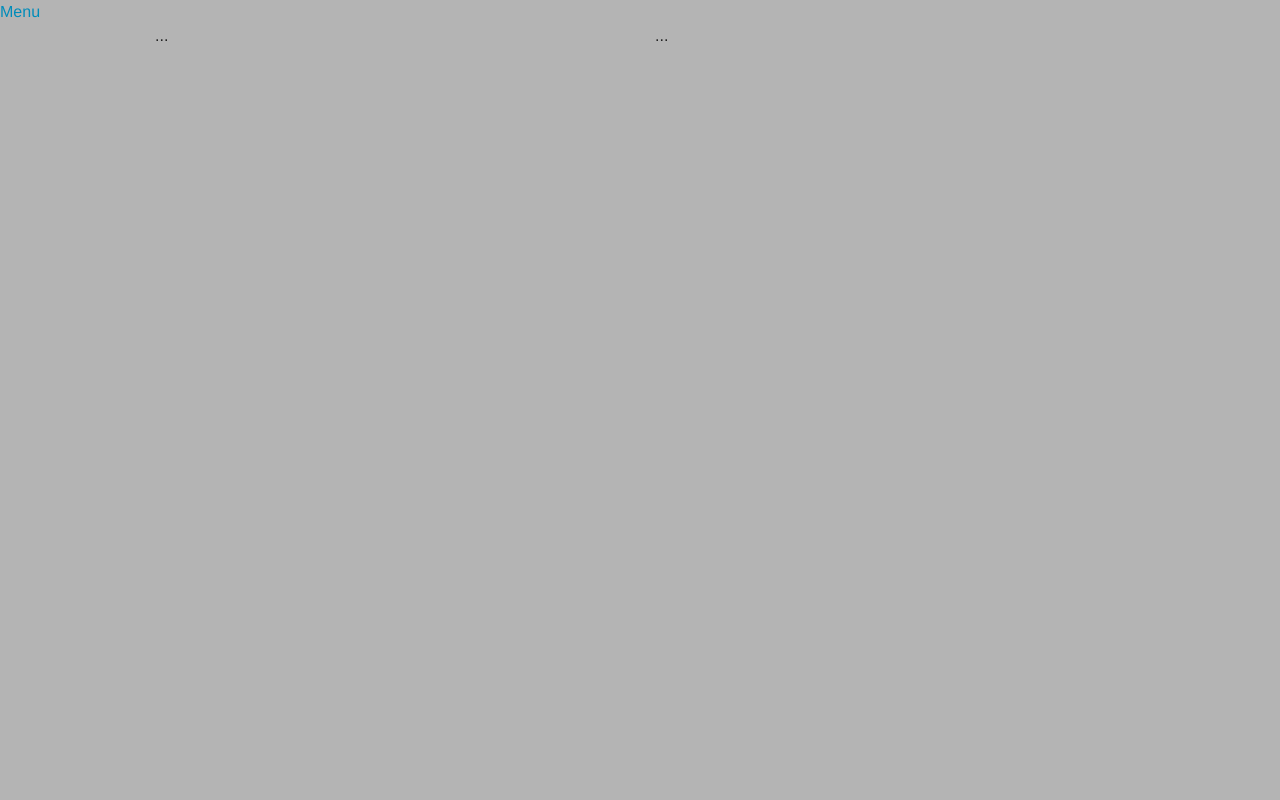
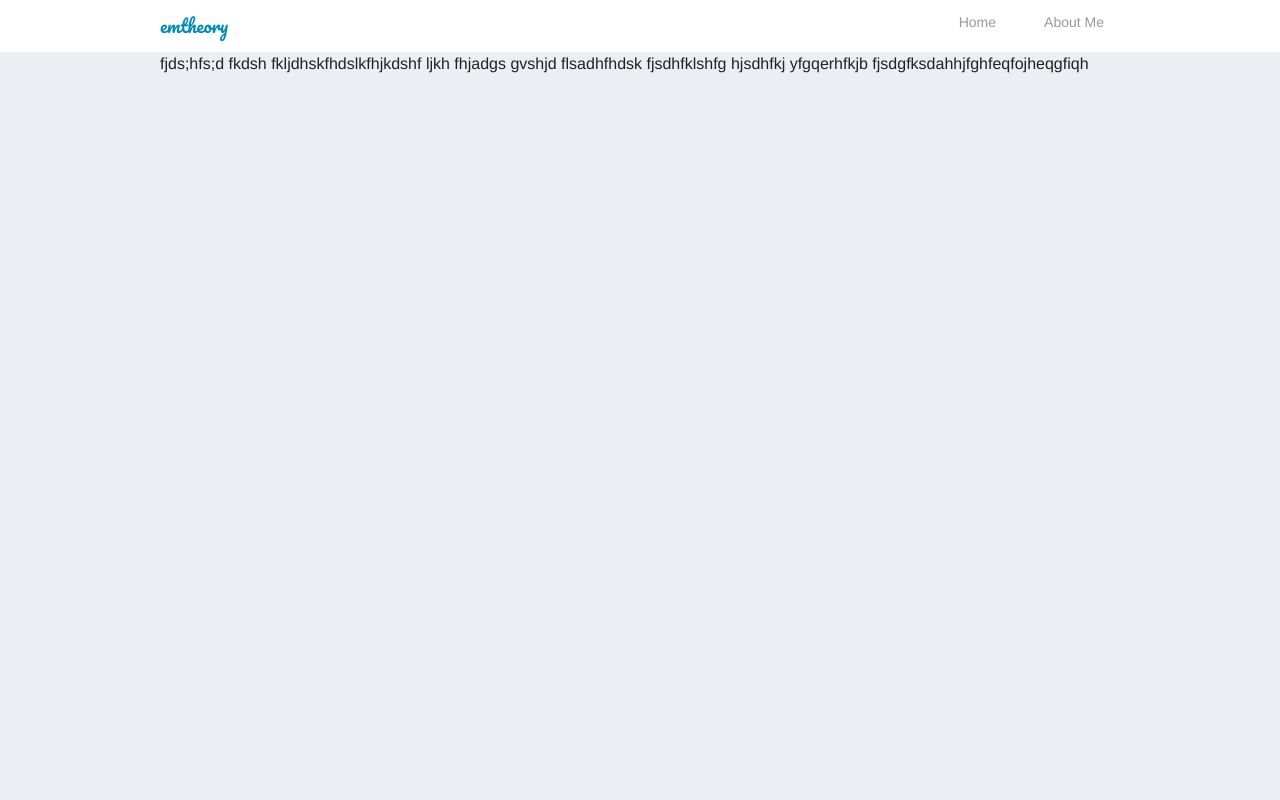
Before and after one commit to emtheory/emtheory.github.io, a plain HTML site: page index.html in a window 1280 px wide. Shown: the top 800 px of the page. Drawn offline with Linux system fonts and the light colour scheme.

Commit message:
Stillll tweaking

```diff
--- /dev/null
+++ b/css/global.css
@@ -0,0 +1,56 @@
+@import url(http://fonts.googleapis.com/css?family=Pacifico);
+
+body, html {
+  background: #EDEDF4;
+}
+
+.container {
+  height: 100%;
+  width: 960px;
+  margin: auto;
+}
+
+.sub-nav {
+  padding: 0;
+  margin: 0;
+}
+
+dd {
+  height: 100%;
+}
+
+a#brand {
+  padding: 0;
+  margin: 0;
+  display: inline-block;
+  font-family: 'Pacifico', cursive;
+  font-size: 18px;
+  height:100%;
+}
+
+#about {
+  position:relative;
+  top:1000px;
+}
+// Small screens
+@media only screen { } /* Define mobile styles */
+
+@media only screen and (max-width: 40em) { } /* max-width 640px, mobile-only styles, use when QAing mobile issues */
+
+// Medium screens
+@media only screen and (min-width: 40.063em) { } /* min-width 641px, medium screens */
+
+@media only screen and (min-width: 40.063em) and (max-width: 64em) { } /* min-width 641px and max-width 1024px, use when QAing tablet-only issues */
+
+// Large screens
+@media only screen and (min-width: 64.063em) { } /* min-width 1025px, large screens */
+
+@media only screen and (min-width: 64.063em) and (max-width: 90em) { } /* min-width 1025px and max-width 1440px, use when QAing large screen-only issues */
+
+// XLarge screens
+@media only screen and (min-width: 90.063em) { } /* min-width 1441px, xlarge screens */
+
+@media only screen and (min-width: 90.063em) and (max-width: 120em) { } /* min-width 1441px and max-width 1920px, use when QAing xlarge screen-only issues */
+
+// XXLarge screens
+@media only screen and (min-width: 120.063em) { } /* min-width 1921px, xxlarge screens */
--- a/index.html
+++ b/index.html
@@ -5,43 +5,31 @@
     <meta name="viewport" content="width=device-width, initial-scale=1.0">
     <title>Neil Livingstone</title>
     <link rel="stylesheet" href="css/foundation.css">
-    <style>
-      body, html {
-        height: 100%;
-        background: #b4b4b4;
-      }
-
-    </style>
+    <link rel="stylesheet" href="css/global.css">
     <script src="js/vendor/modernizr.js"></script>
   </head>
   <body>
-
-    <div class="off-canvas-wrap" data-offcanvas>
-      <div class="inner-wrap">
-
-        <a class="left-off-canvas-toggle" href="#" >Menu</a>
-
-        <!-- Off Canvas Menu -->
-        <aside class="left-off-canvas-menu">
-            <!-- whatever you want goes here -->
-            <ul>
-              <li><a href="#">Item 1</a></li>
-              <li><a href="#">Item 2</a></li>
-              <li><a href="#">Item 3</a></li>
-              <li><a href="#">Item 4</a></li>
-            </ul>
-        </aside>
-
-        <!-- main content goes here -->
-        <div class="row">
-          <div class="large-6 columns">...</div>
-          <div class="large-6 columns">...</div>
-        </div>
-      <!-- close the off-canvas menu -->
-      <a class="exit-off-canvas"></a>
-
+    <div data-magellan-expedition="fixed">
+      <div class="container">
+        <dl class="sub-nav">
+          <a href="http://emtheory.github.io" id="brand">emtheory</a>
+          <div class="right">
+            <dd data-magellan-arrival="home" class="left"><a href="#home">Home</a></dd>
+            <dd data-magellan-arrival="about" class="left"><a href="#about">About Me</a></dd>
+          </div>
+        </dl>
       </div>
     </div>
+
+    <div class="container">
+      <div id="home">
+        fjds;hfs;d fkdsh fkljdhskfhdslkfhjkdshf ljkh fhjadgs gvshjd flsadhfhdsk fjsdhfklshfg hjsdhfkj yfgqerhfkjb fjsdgfksdahhjfghfeqfojheqgfiqh
+      </div>
+      <div id="about">
+        fjds;hfs;d fkdsh fkljdhskfhdslkfhjkdshf ljkh fhjadgs gvshjd flsadhfhdsk fjsdhfklshfg hjsdhfkj yfgqerhfkjb fjsdgfksdahhjfghfeqfojheqgfiqh
+      </div>
+    </div>
+
     <script src="js/vendor/jquery.js"></script>
     <script src="js/foundation.min.js"></script>
     <script>
```
